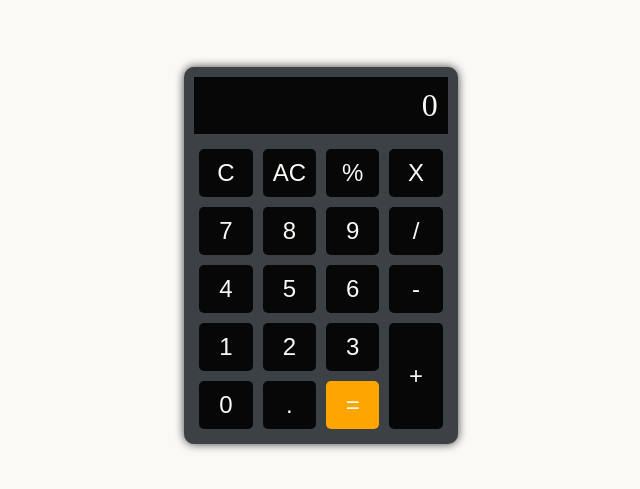
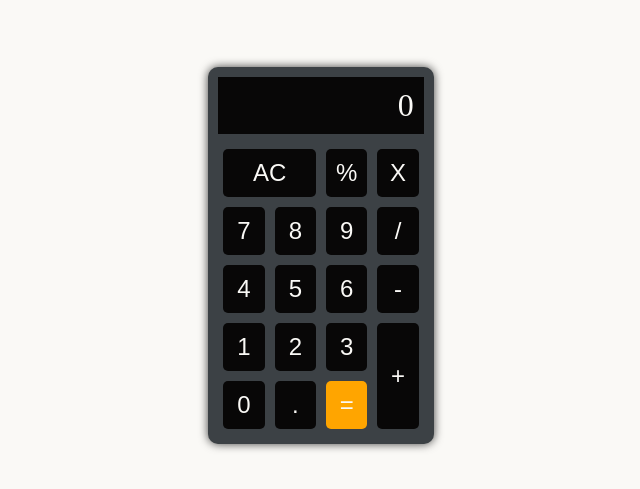
Before and after one commit to Arshad-Siddiqui/calculator, a React (Vite) app: page / in a window 1280 px wide. Shown: the part 145-634 px from the top of the page, without its empty margins (319-959 px from the left). Built offline with nearby package versions, Linux system fonts and the light colour scheme.

Commit message:
Remove C button

```diff
--- a/src/components/Button.tsx
+++ b/src/components/Button.tsx
@@ -4,6 +4,7 @@ import { combineNumbers, operatorToString } from "../lib/formatNumbers"
 export default function Button ({ children, setDisplay, display, calculator }: ButtonProps) {
   const isTall = children == '+' ? 'plus' : ''
   const isEqual = children == '=' ? 'equal' : ''
+  const isWide = children == 'AC' ? 'ac' : ''
 
   const handleClick = () => {
     if (typeof children == 'string' && typeof display[display.length - 1] == 'string') {
@@ -33,7 +34,7 @@ export default function Button ({ children, setDisplay, display, calculator }: B
   }
 
   return (
-    <button className={`button ${isTall} ${isEqual}`} onClick={handleClick}>
+    <button className={`button ${isTall} ${isEqual} ${isWide}`} onClick={handleClick}>
       {children}
     </button>
   )
--- a/src/data/ButtonContents.json
+++ b/src/data/ButtonContents.json
@@ -1,5 +1,4 @@
 [
-	"C",
 	"AC",
 	"%",
 	"X",
--- a/src/index.css
+++ b/src/index.css
@@ -56,6 +56,10 @@ body {
   background-color: orange;
 }
 
+.ac {
+  grid-column: span 2;
+}
+
 .equal:hover {
   background-color: #f5a623;
 }
```
